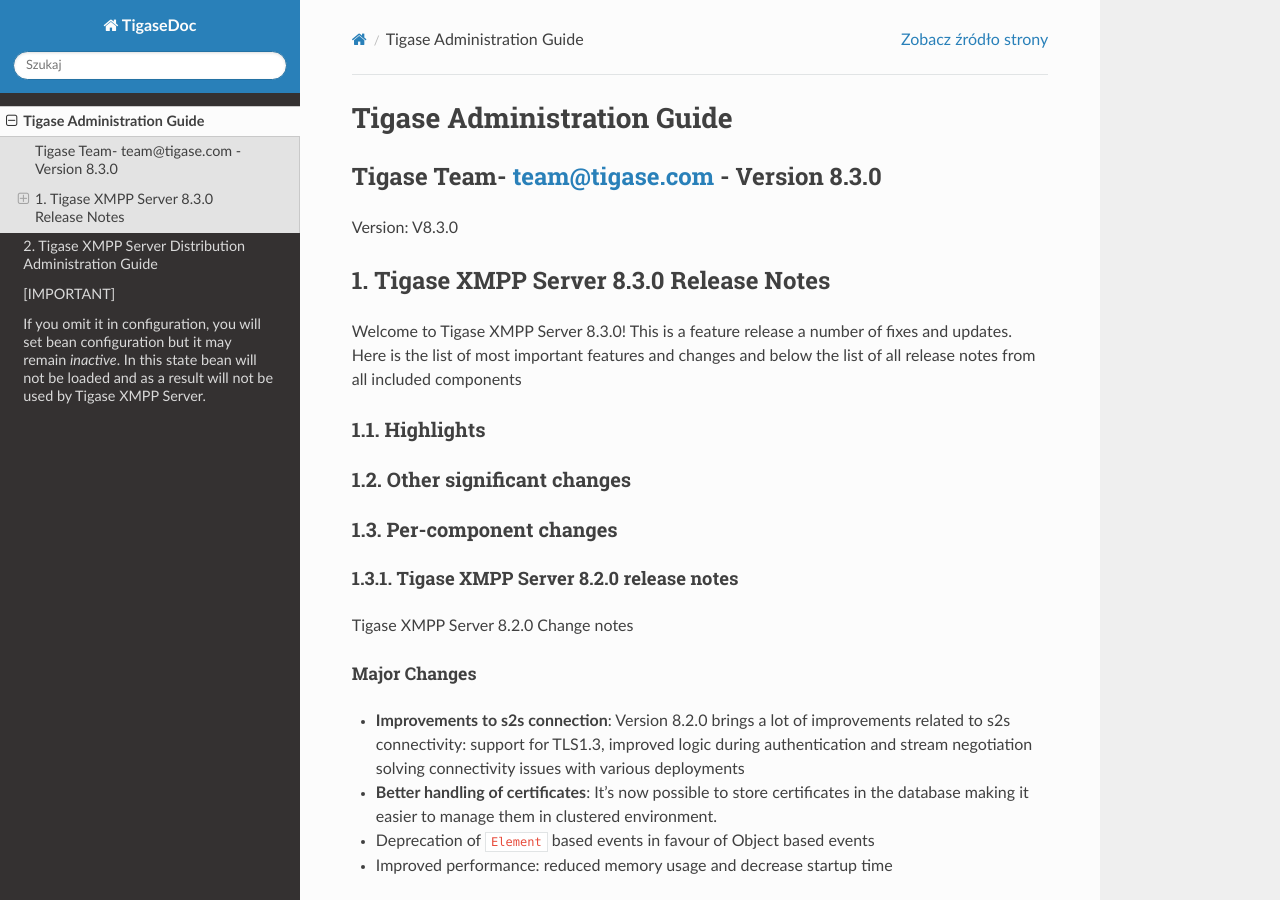
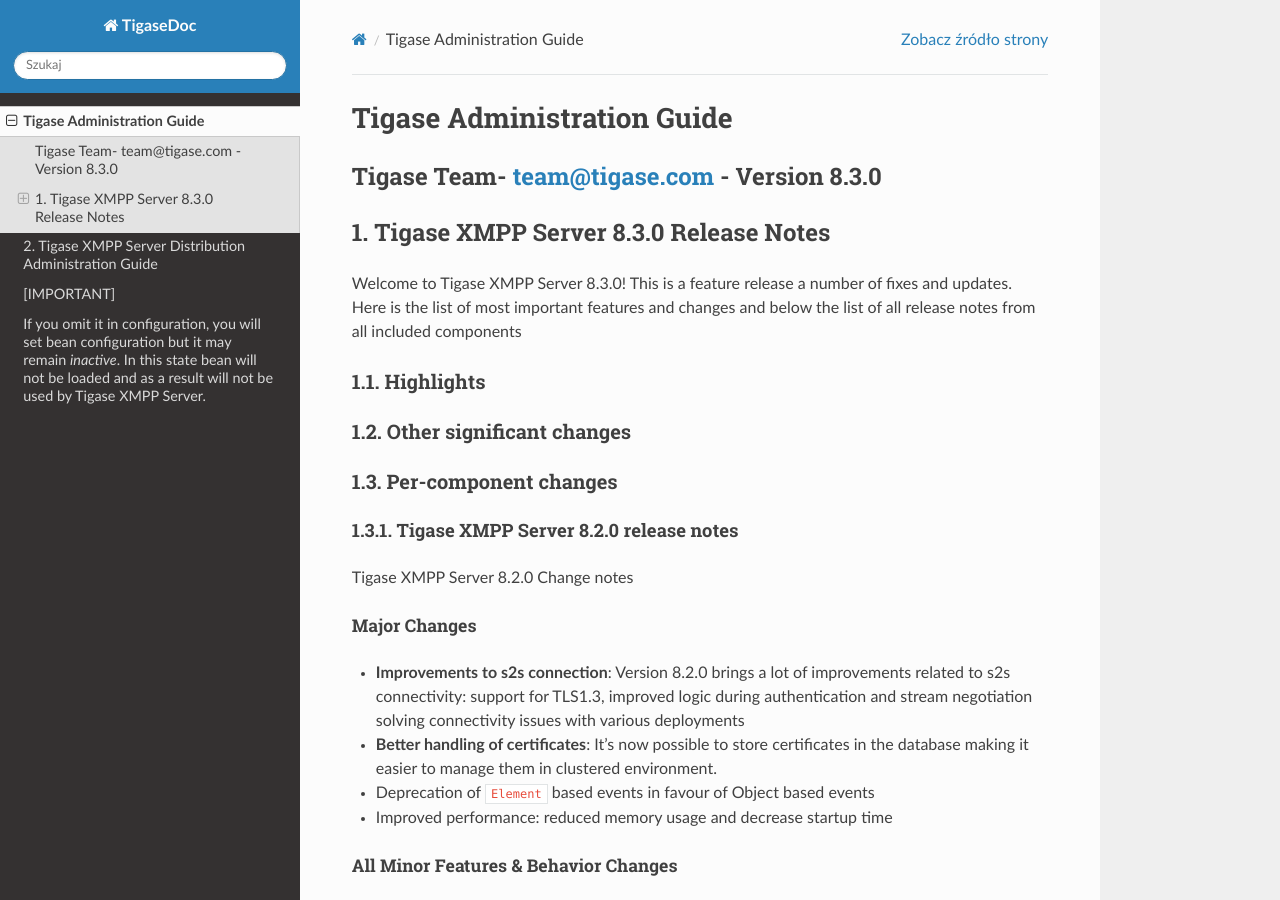
Before and after one commit to tigase/tigase-server-documentation, a Sphinx documentation site: the page built from docs/Release_Notes.rst, in a window 1280 px wide and 900 px high. Built offline with Sphinx 7.4.7 and the Read the Docs theme 2.0.0, drawn with Linux system fonts in a browser that asks for light colours.

Commit message:
title page updated

```diff
--- a/docs/Release_Notes.rst
+++ b/docs/Release_Notes.rst
@@ -4,7 +4,6 @@
 Tigase Team- team@tigase.com  - Version 8.3.0
 ==============================================
 
-Version:  V8.3.0
 
 1. Tigase XMPP Server 8.3.0 Release Notes
 ==========================================
```
